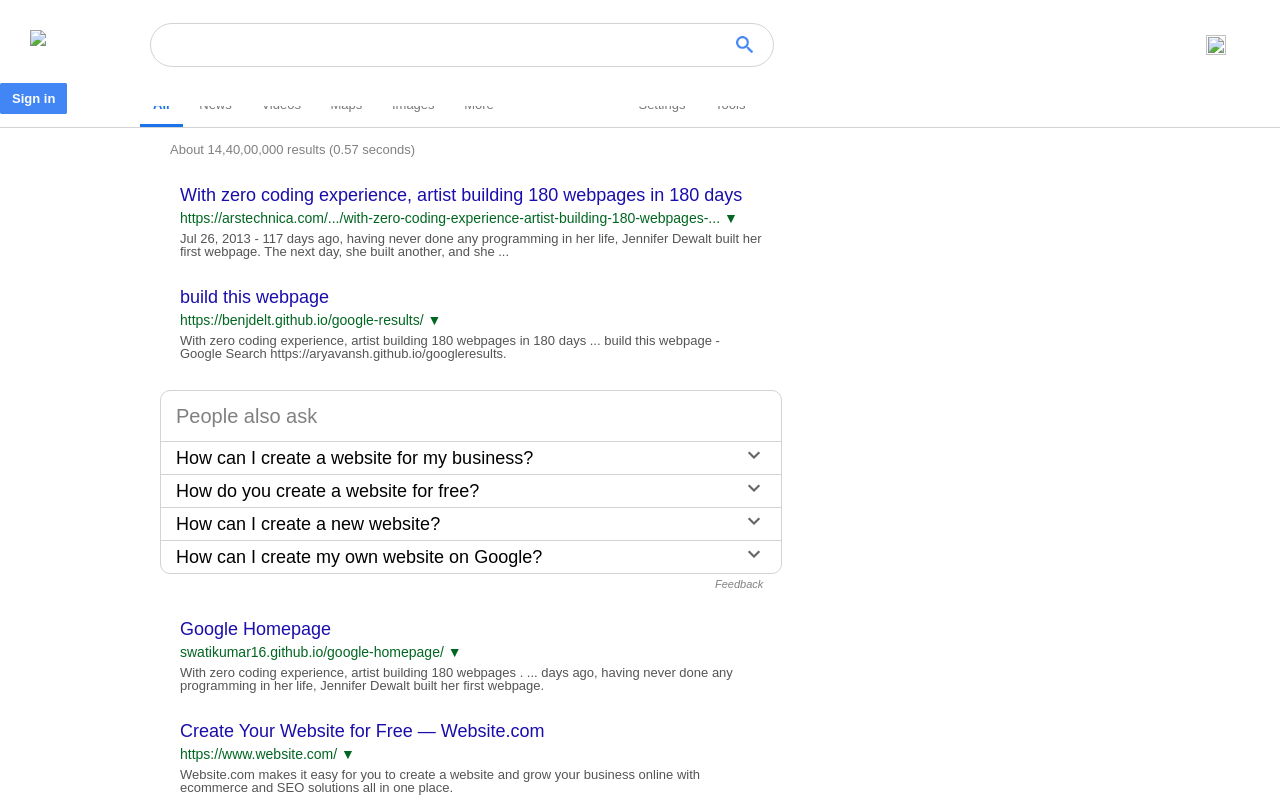
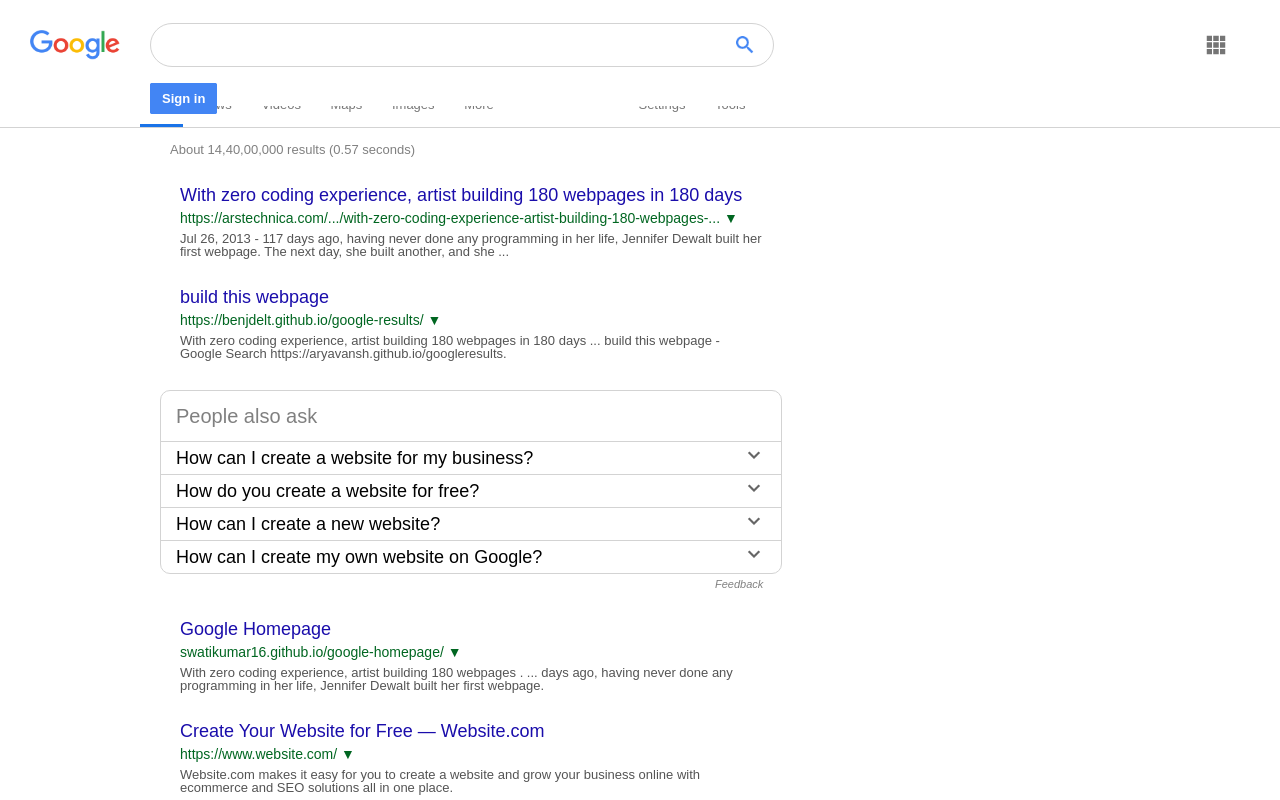
Before and after one commit to ARaut9/google-homepage, a plain HTML site: page search_results.html in a window 1280 px wide. Shown: the top 800 px of the page. Drawn offline with Linux system fonts and the light colour scheme.

Commit message:
Fix image name errors

```diff
--- a/search_results.html
+++ b/search_results.html
@@ -12,12 +12,12 @@
 <body>
     <header>
         <div class="fixed-header">
-            <img src="images/googlelogo_color_272x92dp.png" class="google-logo">
+            <img src="images/google-logo.png" class="google-logo">
             <div class="search">
                 <input type="text" class="search-bar">
                 <span id="search-icon"></span>
             </div>
-            <a><img src="images/product.png" class="product" width="20" height="20"></a>
+            <a><img src="images/products.png" class="product" width="20" height="20"></a>
             <a class="btn-signIn">Sign in</a>
         </div>
         <nav class="header-nav">
```
